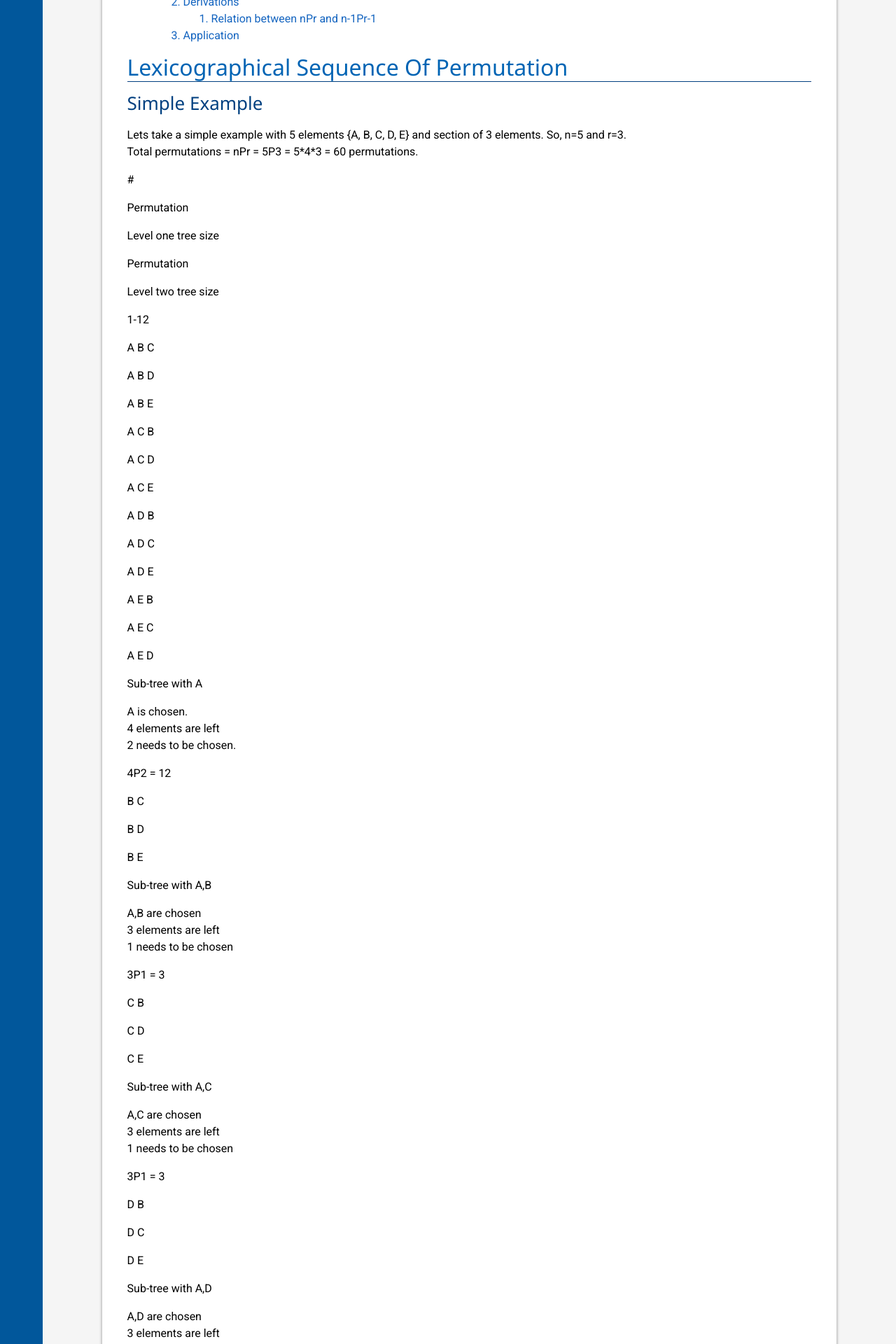
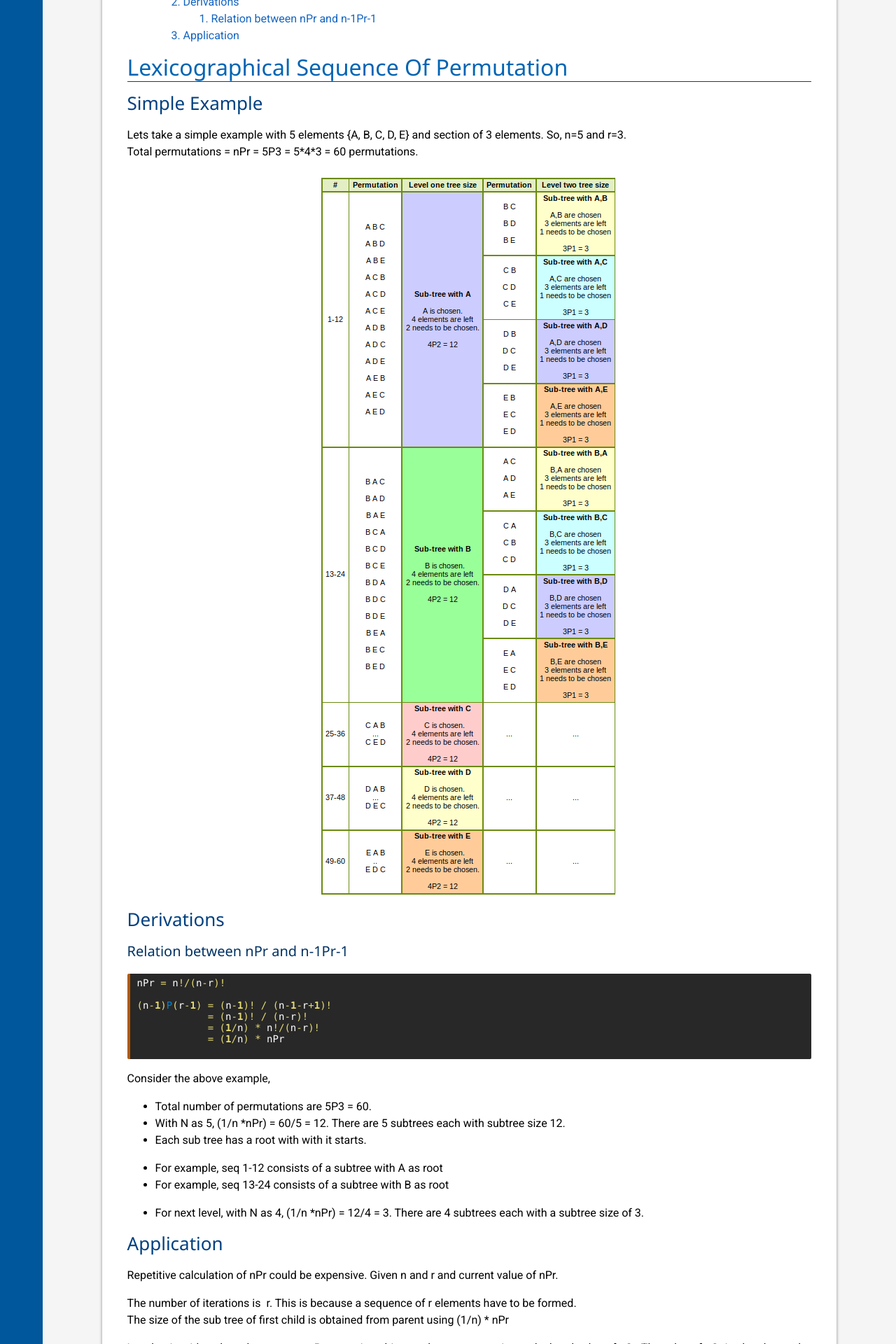
Before and after one commit to cafeduke/cafeduke.github.io, a Jekyll site: the page built from _posts/java/2017-01-01-permutation.md, in a window 1280 px wide. Shown: the part 349-2269 px from the top of the page at 70% size. Built offline with Jekyll 4.4.1, drawn with Linux system fonts in a browser that asks for light colours; nearby versions of some CDN libraries; some of the changed text lies outside the part shown.

Commit message:
Fix Java Posts v1

```diff
--- a/_posts/java/2017-01-01-permutation.md
+++ b/_posts/java/2017-01-01-permutation.md
@@ -9,260 +9,13 @@ typora-root-url: ../../
 
 # Lexicographical Sequence Of Permutation
 
-
-
-
 ## Simple Example
 
 Lets take a simple example with 5 elements {A, B, C, D, E} and section of 3 elements. So, n=5 and r=3.
 Total permutations = nPr = 5P3 = 5\*4\*3 = 60 permutations.
 
 
-#
-
-Permutation
-
-Level one tree size
-
-Permutation
-
-Level two tree size
-
-1-12
-
-A B C
-
-A B D
-
-A B E
-
-A C B
-
-A C D
-
-A C E
-
-A D B
-
-A D C
-
-A D E
-
-A E B
-
-A E C
-
-A E D
-
-Sub-tree with A
-
-A is chosen.
-4 elements are left
-2 needs to be chosen.
-
-4P2 = 12
-
-B C
-
-B D
-
-B E
-
-Sub-tree with A,B
-
-A,B are chosen
-3 elements are left
-1 needs to be chosen
-
-3P1 = 3
-
-C B
-
-C D
-
-C E
-
-Sub-tree with A,C
-
-A,C are chosen
-3 elements are left
-1 needs to be chosen
-
-3P1 = 3
-
-D B
-
-D C
-
-D E
-
-Sub-tree with A,D
-
-A,D are chosen
-3 elements are left
-1 needs to be chosen
-
-3P1 = 3
-
-E B
-
-E C
-
-E D
-
-Sub-tree with A,E
-
-A,E are chosen
-3 elements are left
-1 needs to be chosen
-
-3P1 = 3
-
-13-24
-
-B A C
-
-B A D
-
-B A E
-
-B C A
-
-B C D
-
-B C E
-
-B D A
-
-B D C
-
-B D E
-
-B E A
-
-B E C
-
- B E D
-
-Sub-tree with B
-
-  B is chosen.
-4 elements are left
-2 needs to be chosen.
-
-4P2 = 12
-
-A C
-
-A D
-
-A E
-
-Sub-tree with B,A
-
-B,A are chosen
-3 elements are left
-1 needs to be chosen
-
-3P1 = 3
-
-C A
-
-C B
-
-C D
-
-Sub-tree with B,C
-
-B,C are chosen
-3 elements are left
-1 needs to be chosen
-
-3P1 = 3
-
-D A
-
-D C
-
-D E
-
-Sub-tree with B,D
-
-B,D are chosen
-3 elements are left
-1 needs to be chosen
-
-3P1 = 3
-
-E A
-
-E C
-
-E D
-
-Sub-tree with B,E
-
-B,E are chosen
-3 elements are left
-1 needs to be chosen
-
-3P1 = 3
-
-25-36
-
-C A B
-...
-C E D
-
-Sub-tree with C
-
-  C is chosen.
-4 elements are left
-2 needs to be chosen.
-
-4P2 = 12
-
-...
-
-...
-
-37-48
-
-D A B
-...
-D E C
-
-Sub-tree with D
-
-  D is chosen.
-4 elements are left
-2 needs to be chosen.
-
-4P2 = 12
-
-...
-
-...
-
-49-60
-
-E A B
-..
-E D C
-
-Sub-tree with E
-
-  E is chosen.
-4 elements are left
-2 needs to be chosen.
-
-4P2 = 12
-
-...
-
-...
-
-
+![Permutation](/assets/images/java/Permutation.png)
 
 ## Derivations
 
@@ -281,8 +34,7 @@ Consider the above example,
 
 *   Total number of permutations are 5P3 = 60.
 *   With N as 5, (1/n *nPr) = 60/5 = 12. There are 5 subtrees each with subtree size 12.
-*   Each sub tree has a root with with it starts.
-
+* Each sub tree has a root with with it starts.
 
 *   For example, seq 1-12 consists of a subtree with A as root
 *   For example, seq 13-24 consists of a subtree with B as root
--- a/assets/css/duke-dark.css
+++ b/assets/css/duke-dark.css
@@ -21,7 +21,7 @@ Pseudo Name                     | Purple     | rgb(174,129,255);     | Eg| True,
 }
 
 .highlight .hll { background-color: #333333 }
-.highlight .c { color: rgb(160,200,160); font-style: italic; } /* Comment */
+.highlight .c { color: rgb(75,150,75); } /* Comment */
 .highlight .err { color: White } /* Error */
 .highlight .g { color: White } /* Generic */
 .highlight .k { color: rgb(253,151,31); font-weight: bold } /* Keyword */
@@ -30,10 +30,10 @@ Pseudo Name                     | Purple     | rgb(174,129,255);     | Eg| True,
 .highlight .o { color: rgb(230,219,116); } /* Operator */
 .highlight .x { color: White } /* Other */
 .highlight .p { color: White } /* Punctuation */
-.highlight .cm { color: #008800; font-style: italic; background-color: #0f140f } /* Comment.Multiline */
-.highlight .cp { color: #ff0007; font-weight: bold; font-style: italic; background-color: #0f140f } /* Comment.Preproc */
-.highlight .c1 { color: #008800; font-style: italic; background-color: #0f140f } /* Comment.Single */
-.highlight .cs { color: #008800; font-style: italic; background-color: #0f140f } /* Comment.Special */
+.highlight .cm { color: rgb(75,150,75); } /* Comment.Multiline */
+.highlight .cp { color: rgb(75,150,75); } /* Comment.Preproc */
+.highlight .c1 { color: rgb(75,150,75); } /* Comment.Single */
+.highlight .cs { color: rgb(75,150,75); } /* Comment.Special */
 .highlight .gd { color: White } /* Generic.Deleted */
 .highlight .ge { color: White } /* Generic.Emph */
 .highlight .gr { color: White } /* Generic.Error */
```
Also changed, not shown: _posts/deeplearning/2018-07-06-tensorflow.md (added, +26 -0 lines), _posts/java/2017-01-01-executive-service-fixed-thread-pool-basic.md (+1 -1 lines), _posts/java/2017-01-01-executive-service-on-the-fly-submission.md (+5 -5 lines), assets/images/TensorEquation.png (added).
